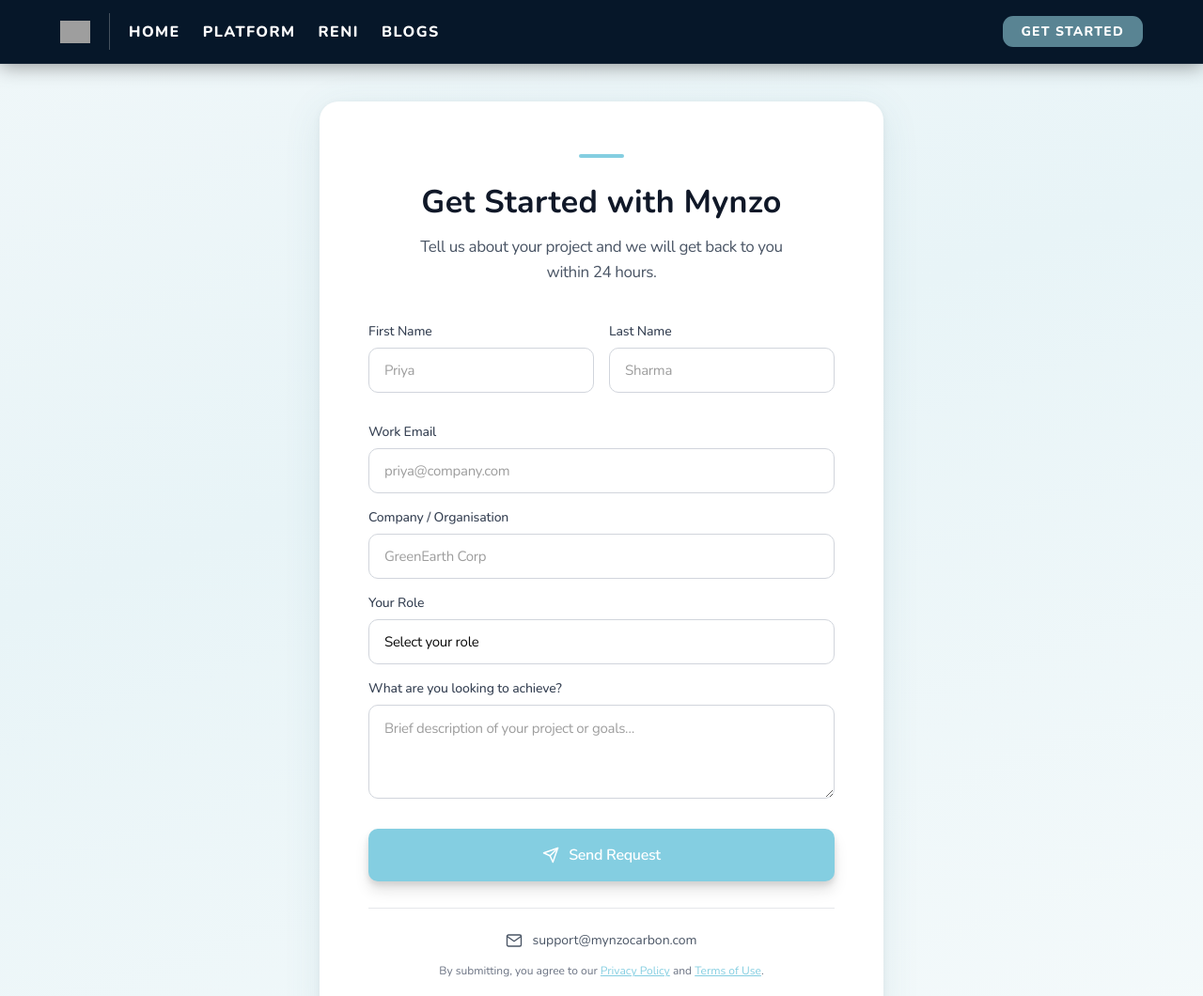
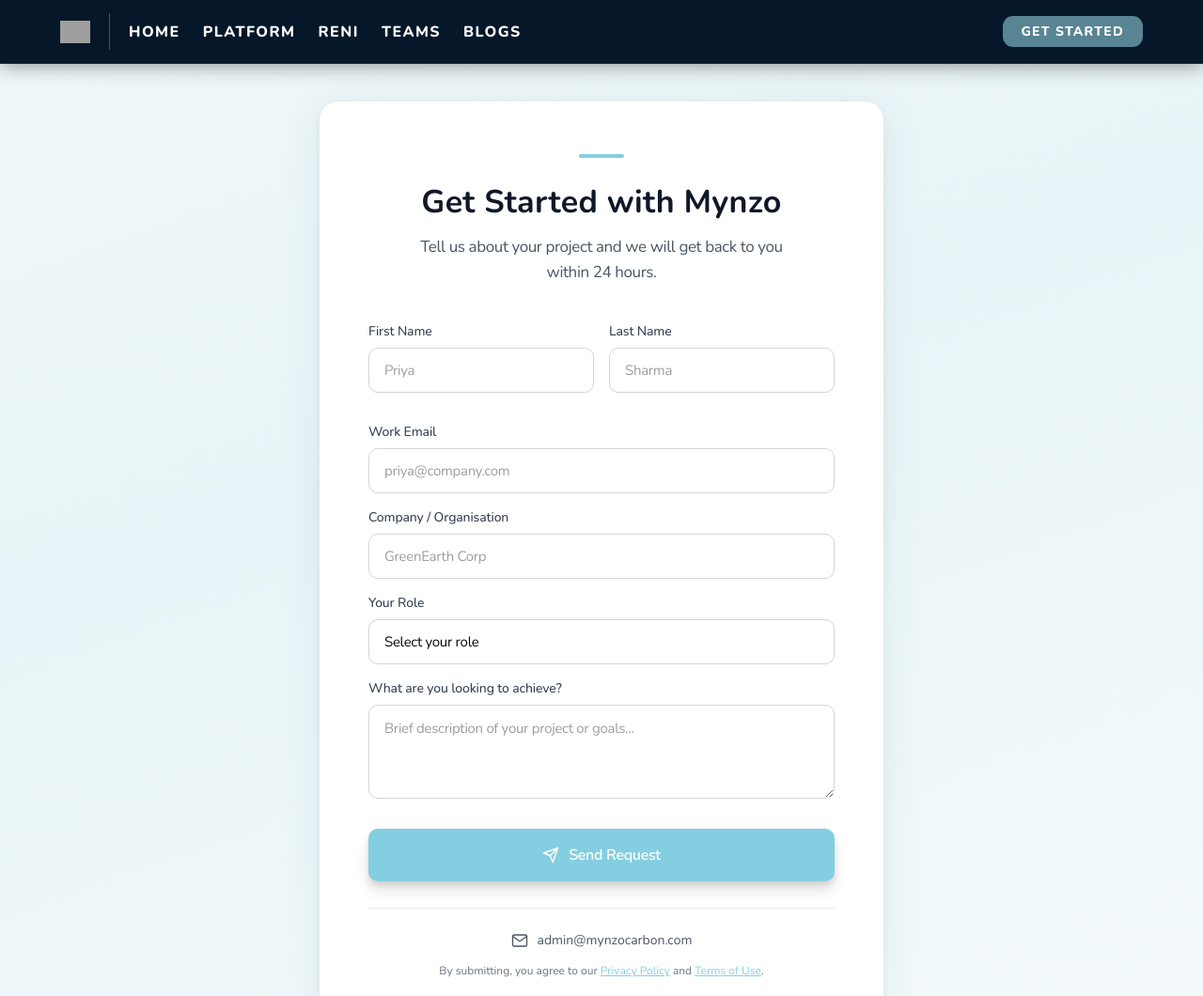
Before and after one commit to Mehak-maini/mynzo-website, a Next.js app: page /get-started in a window 1280 px wide. Shown: the top 1060 px of the page at 94% size. Built offline with nearby package versions, Linux system fonts and the light colour scheme; grey boxes are pictures that could not be loaded.

Commit message:
feat: teams nav, mobile close btn, admin email

```diff
--- a/src/app/(frontend)/get-started/page.tsx
+++ b/src/app/(frontend)/get-started/page.tsx
@@ -115,7 +115,7 @@ export default function GetStartedPage() {
                 <path d="M4 4h16c1.1 0 2 .9 2 2v12c0 1.1-.9 2-2 2H4c-1.1 0-2-.9-2-2V6c0-1.1.9-2 2-2z"></path>
                 <polyline points="22,6 12,13 2,6"></polyline>
               </svg>
-              <a href="mailto:support@mynzocarbon.com">support@mynzocarbon.com</a>
+              <a href="mailto:admin@mynzocarbon.com">admin@mynzocarbon.com</a>
             </div>
 
             <p className="legal-line">
--- a/src/components/Nav.tsx
+++ b/src/components/Nav.tsx
@@ -93,6 +93,7 @@ export default function Nav() {
         <Link href="/" className={homeActive ? 'active' : ''}>HOME</Link>
         <Link href="/#platform" className={cls('platform')}>PLATFORM</Link>
         <Link href="/#reni-sec" className={cls('reni')}>RENI</Link>
+        <Link href="/teams">TEAMS</Link>
         <Link href="/#blogs" className={cls('blogs')}>BLOGS</Link>
       </nav>
       <Link href="/get-started" className="nav-cta" style={{ textDecoration: 'none' }}>
@@ -114,10 +115,17 @@ export default function Nav() {
       {/* Mobile menu overlay */}
       {menuOpen && (
         <div className="mobile-menu">
+          <button className="mobile-menu-close" onClick={closeMenu} aria-label="Close menu">
+            <svg width="24" height="24" viewBox="0 0 24 24" fill="none" stroke="currentColor" strokeWidth="2.5" strokeLinecap="round" strokeLinejoin="round">
+              <line x1="18" y1="6" x2="6" y2="18"></line>
+              <line x1="6" y1="6" x2="18" y2="18"></line>
+            </svg>
+          </button>
           <nav className="mobile-links">
             <Link href="/" className={homeActive ? 'active' : ''} onClick={closeMenu}>HOME</Link>
             <Link href="/#platform" className={cls('platform')} onClick={closeMenu}>PLATFORM</Link>
             <Link href="/#reni-sec" className={cls('reni')} onClick={closeMenu}>RENI</Link>
+            <Link href="/teams" onClick={closeMenu}>TEAMS</Link>
             <Link href="/#blogs" className={cls('blogs')} onClick={closeMenu}>BLOGS</Link>
             <Link href="/get-started" className="mobile-cta" onClick={closeMenu}>Get Started</Link>
           </nav>
--- a/src/styles/globals.css
+++ b/src/styles/globals.css
@@ -383,6 +383,13 @@ footer { background: var(--dark); display: flex; align-items: center; justify-co
   animation: fadeInMenu 0.25s ease;
 }
 @keyframes fadeInMenu { from { opacity: 0; transform: translateY(-8px); } to { opacity: 1; transform: translateY(0); } }
+.mobile-menu-close {
+  position: absolute; top: 20px; left: 20px;
+  background: none; border: none; cursor: pointer;
+  color: #fff; padding: 8px; line-height: 0;
+  opacity: 0.8; transition: opacity 0.2s;
+}
+.mobile-menu-close:hover { opacity: 1; }
 
 .mobile-links {
   display: flex; flex-direction: column; align-items: center;
```
